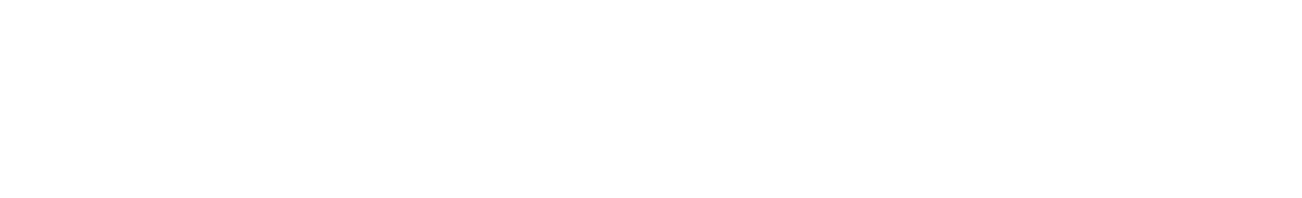
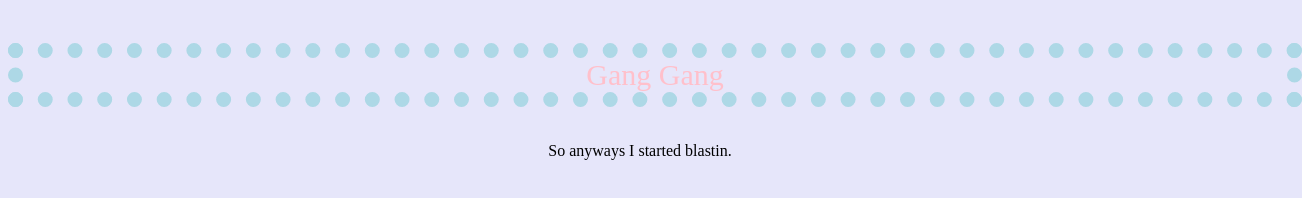
Before and after one commit to aorihuelaperez/Tribute-Page-Project, a plain HTML site: page Index.html in a window 1280 px wide. Shown: the whole page, 1302 px wide, since content can reach past the window. Drawn offline with Linux system fonts and the light colour scheme.

Commit message:
Added new website
Created the html and css file for my website.

```diff
--- /dev/null
+++ b/Index.css
@@ -0,0 +1,21 @@
+.gangBlock {
+    font-size: 30px;
+    color: pink;
+    border: dotted 15px lightblue;
+    text-align: center;
+    display: inline;
+}
+
+body {
+    background-color: lavender;
+}
+
+.spacing {
+    margin-top: 35px;
+    display: inline-block;
+    width: 100%;
+}
+
+#section-1 {
+    text-align: center;
+}
--- a/Index.html
+++ b/Index.html
@@ -4,19 +4,30 @@
 <!--[if IE 8]>         <html class="no-js lt-ie9"> <![endif]-->
 <!--[if gt IE 8]>      <html class="no-js"> <!--<![endif]-->
 <html>
+
 <head>
     <meta charset="utf-8">
     <meta http-equiv="X-UA-Compatible" content="IE=edge">
     <title>Cat Portal Home Base</title>
     <meta name="description" content="">
     <meta name="viewport" content="width=device-width, initial-scale=1">
-        <link rel="stylesheet" href="">
+    <link rel="stylesheet" href="Index.css">
 </head>
+
 <body>
+    <div id="section-1">
+        <div class="gangBlock spacing">Gang Gang</div>
+        <div class="spacing">
+            So anyways I started blastin.
+        </div>
+    </div>
+
+
     <!--[if lt IE 7]>
             <p class="browsehappy">You are using an <strong>outdated</strong> browser. Please <a href="#">upgrade your browser</a> to improve your experience.</p>
         <![endif]-->
 
     <script src="" async defer></script>
 </body>
+
 </html>
```
Lines whose indentation alone changed are shown as unchanged.
